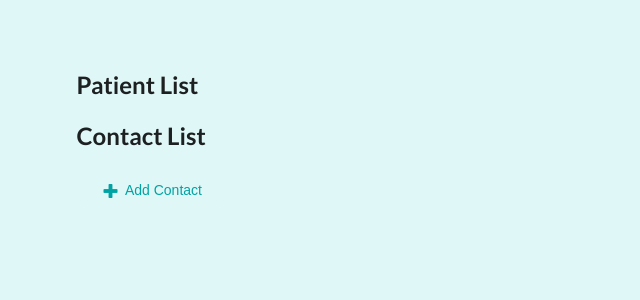
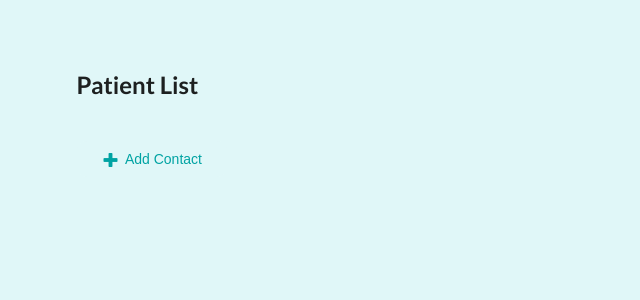
Before and after one commit to aliaa2022/patient-list-, a React (Create React App) app: page / in a window 1280 px wide. Shown: the top 300 px of the page, without its empty margins (0-640 px from the left). Built offline with nearby package versions, Linux system fonts and the light colour scheme.

Commit message:
the delete is synchornized

```diff
--- a/src/App.js
+++ b/src/App.js
@@ -29,6 +29,9 @@ function App() {
     const newContactList = contacts.filter((contact) => contact.id !== id);
     setContacts(newContactList);
     localStorage.setItem(LOCAL_STORAGE_KEY, JSON.stringify(newContactList));
+    if (selectedContact && selectedContact.id === id) {
+      setSelectedContact(null); // Clear selected contact if it is being deleted
+    }
   };
 
   const selectContactHandler = (contact) => {
--- a/src/ContactList.js
+++ b/src/ContactList.js
@@ -20,7 +20,7 @@ const ContactList = (props) => {
 
   return (
     <div className="main">
-      <h2>Contact List</h2>
+      {/* <h2>Contact List</h2> */}
       <Link to="/add">
         <button className="add-patient-btn">
           <i className="icon plus"></i> Add Contact
```
